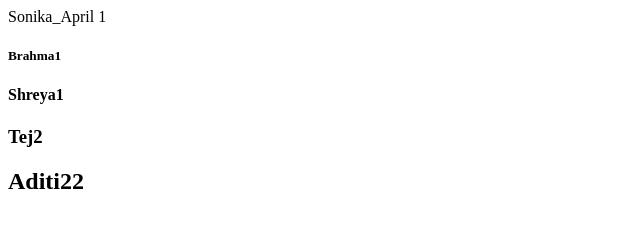
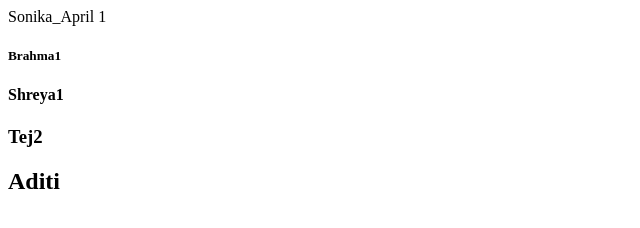
Before and after one commit to SwitchKaseLabs/git_trial, a plain HTML site: page index.html in a window 1280 px wide. Shown: the full height of the page, 0-640 px from the left. Drawn offline with Linux system fonts and the light colour scheme.

Commit message:
Revert "Index change change to aditi22 (#15)"
This reverts commit d14ae5cb3bd1ec86d71194a4b0e9a0c553ba2963.

```diff
--- a/index.html
+++ b/index.html
@@ -3,5 +3,5 @@
     <h5>Brahma1</h5>
     <h4>Shreya1</h4>
     <h3>Tej2</h3>
-    <h2>Aditi22</h2>
+    <h2>Aditi</h2>
 </body>
```
